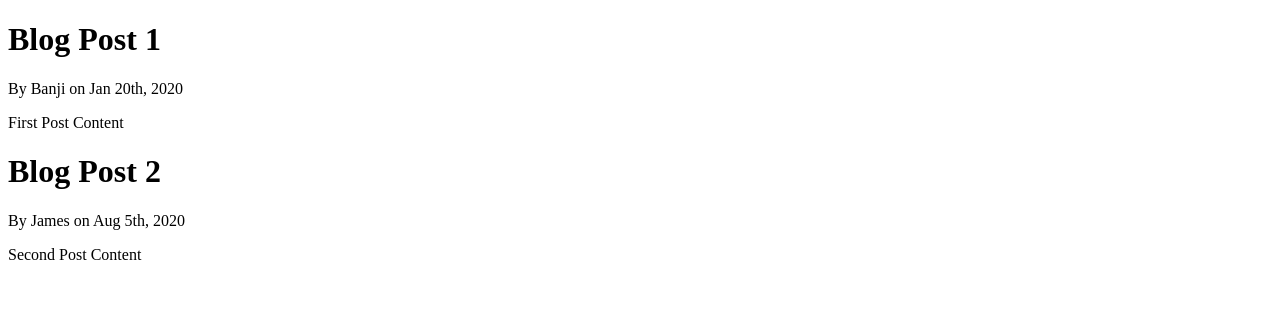
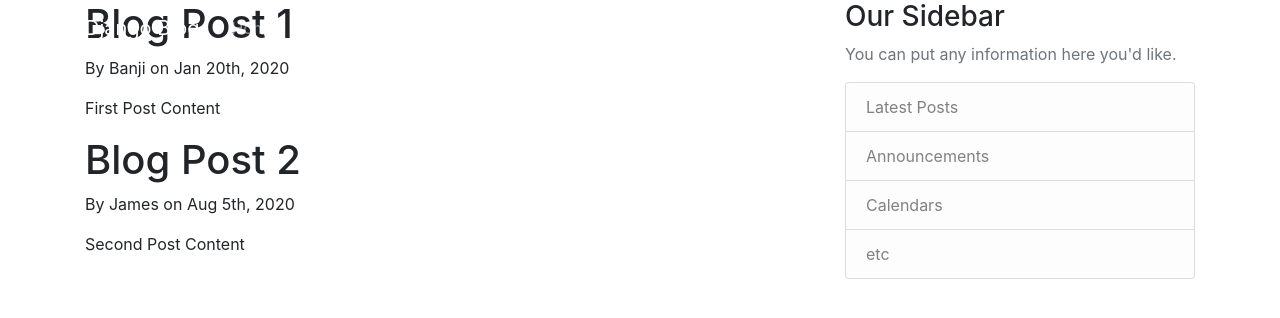
Before and after one commit to banji220/django_app, a Django app: page / in a window 1280 px wide. Shown: the top 318 px of the page. Run offline with Django 3.2, Linux system fonts and the light colour scheme.

Commit message:
Bootstrap styles added

```diff
--- a/django_project/blog/templates/blog/base.html
+++ b/django_project/blog/templates/blog/base.html
@@ -1,8 +1,13 @@
 <!DOCTYPE html>
 <html lang="en">
 <head>
-    <meta charset="UTF-8">
-    <meta name="viewport" content="width=device-width, initial-scale=1.0">
+    <!-- Required meta tags -->
+    <meta charset="utf-8">
+    <meta name="viewport" content="width=device-width, initial-scale=1, shrink-to-fit=no">
+
+    <!-- Bootstrap CSS -->
+    <link rel="stylesheet" href="https://cdn.jsdelivr.net/npm/bootstrap@4.5.3/dist/css/bootstrap.min.css" integrity="sha384-TX8t27EcRE3e/ihU7zmQxVncDAy5uIKz4rEkgIXeMed4M0jlfIDPvg6uqKI2xXr2" crossorigin="anonymous">
+
     {% if title %}
         <title>Django Blog - {{ title }}</title>
     {% else %}
@@ -10,6 +15,52 @@
     {% endif %}
 </head>
 <body>
-    {% block content %}{% endblock %}
+    <!-- Navigation Bar -->
+    <header class="site-header">
+        <nav class="navbar navbar-expand-md navbar-dark bg-steel fixed-top">
+            <div class="container">
+            <a class="navbar-brand mr-4" href="{% url 'blog-home' %}">Django Blog</a>
+            <button class="navbar-toggler" type="button" data-toggle="collapse" data-target="#navbarToggle" aria-controls="navbarToggle" aria-expanded="false" aria-label="Toggle navigation">
+            <span class="navbar-toggler-icon"></span>
+            </button>
+            <div class="collapse navbar-collapse" id="navbarToggle">
+                <div class="navbar-nav mr-auto">
+                <a class="nav-item nav-link" href="{% url 'blog-home' %}">Home</a>
+                <a class="nav-item nav-link" href="{% url 'blog-about' %}">About</a>
+                </div>
+                <!-- Navbar Right Side -->
+                <div class="navbar-nav">
+                <a class="nav-item nav-link" href="#">Login</a>
+                <a class="nav-item nav-link" href="#">Register</a>
+                </div>
+            </div>
+            </div>
+        </nav>
+    </header>
+
+    <main role="main" class="container">
+      <div class="row">
+        <div class="col-md-8">
+          {% block content %}{% endblock %}
+        </div>
+        <div class="col-md-4">
+          <div class="content-section">
+            <h3>Our Sidebar</h3>
+            <p class='text-muted'>You can put any information here you'd like.
+              <ul class="list-group">
+                <li class="list-group-item list-group-item-light">Latest Posts</li>
+                <li class="list-group-item list-group-item-light">Announcements</li>
+                <li class="list-group-item list-group-item-light">Calendars</li>
+                <li class="list-group-item list-group-item-light">etc</li>
+              </ul>
+            </p>
+          </div>
+        </div>
+      </div>
+    </main>
+    <!-- JavaScript, jQuery, Popper. JS and Bootstrap JS -->
+    <script src="https://code.jquery.com/jquery-3.5.1.slim.min.js" integrity="sha384-DfXdz2htPH0lsSSs5nCTpuj/zy4C+OGpamoFVy38MVBnE+IbbVYUew+OrCXaRkfj" crossorigin="anonymous"></script>
+    <script src="https://cdn.jsdelivr.net/npm/popper.js@1.16.1/dist/umd/popper.min.js" integrity="sha384-9/reFTGAW83EW2RDu2S0VKaIzap3H66lZH81PoYlFhbGU+6BZp6G7niu735Sk7lN" crossorigin="anonymous"></script>
+    <script src="https://cdn.jsdelivr.net/npm/bootstrap@4.5.3/dist/js/bootstrap.min.js" integrity="sha384-w1Q4orYjBQndcko6MimVbzY0tgp4pWB4lZ7lr30WKz0vr/aWKhXdBNmNb5D92v7s" crossorigin="anonymous"></script>
 </body>
 </html>
```
